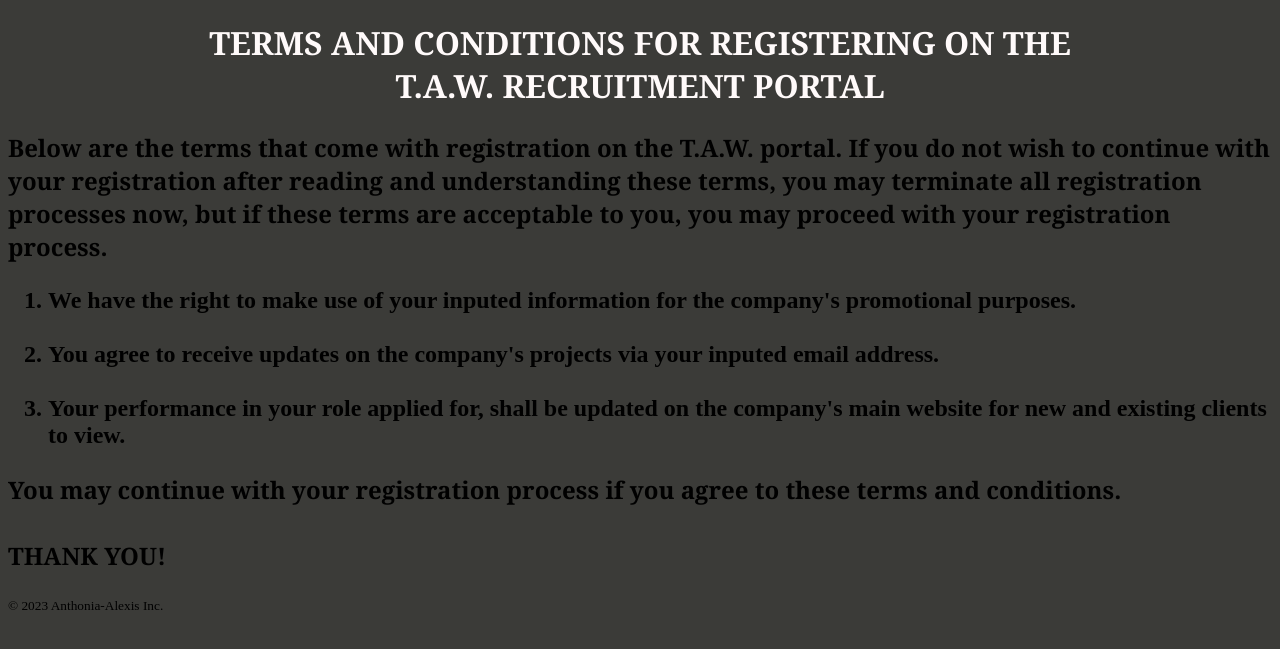
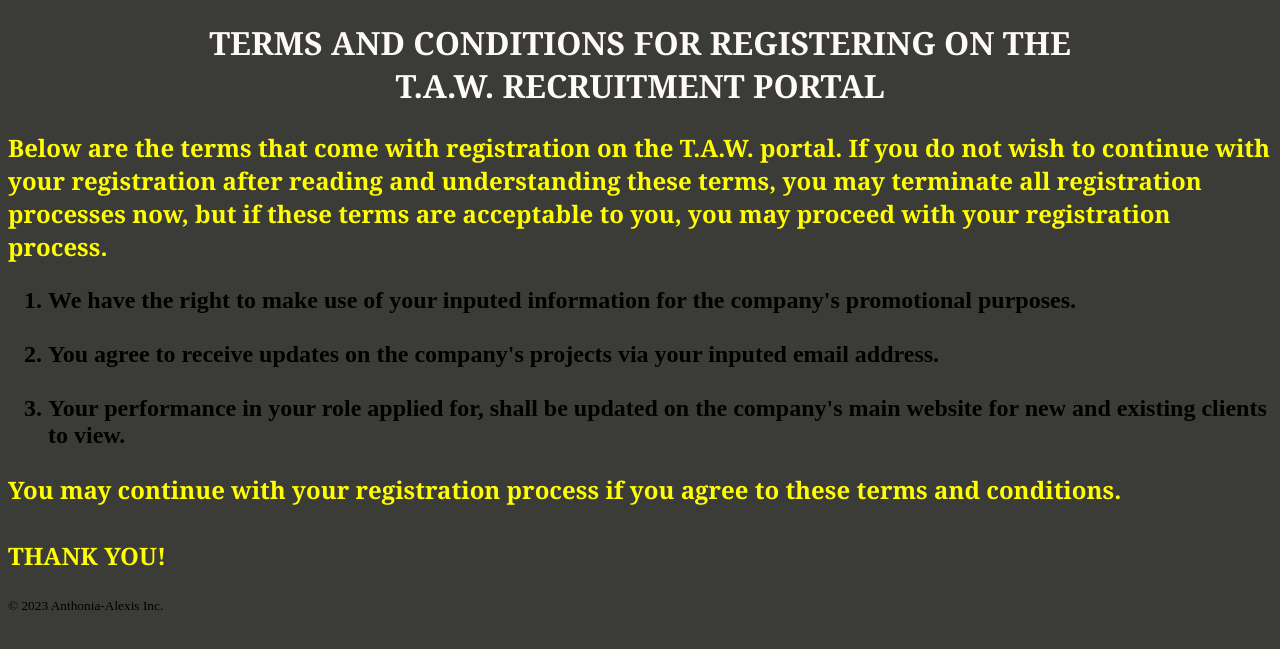
Before and after one commit to Anthonia-alexis/form, a PHP site: page /terms-and-conditions.html in a window 1280 px wide. Shown: the top 649 px of the page. Run offline with PHP 8.4, Linux system fonts and the light colour scheme.

Commit message:
Update styles.css

```diff
--- a/styles.css
+++ b/styles.css
@@ -15,7 +15,7 @@ h1 {
 
 p {
     font-family: Cambria, Cochin, Georgia, Times, 'Times New Roman', serif;
-    color: rgb(0, 0, 0);
+    color: #FFFF00;
 }
 
 footer {
```
